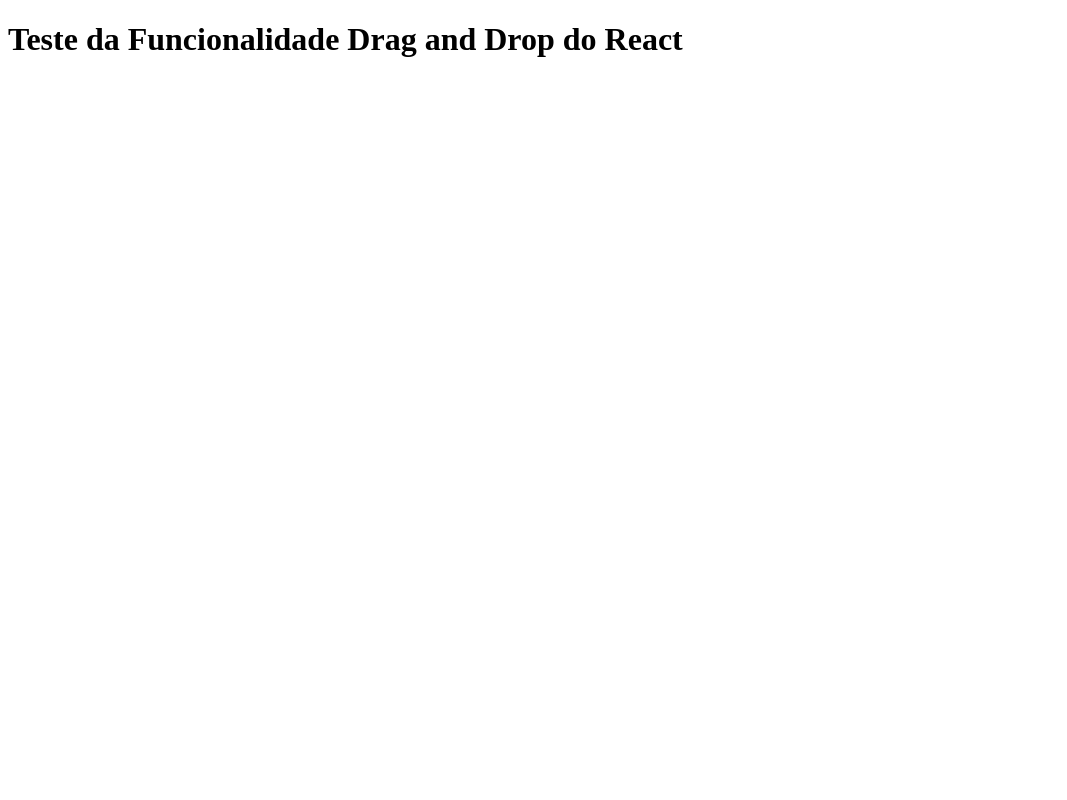
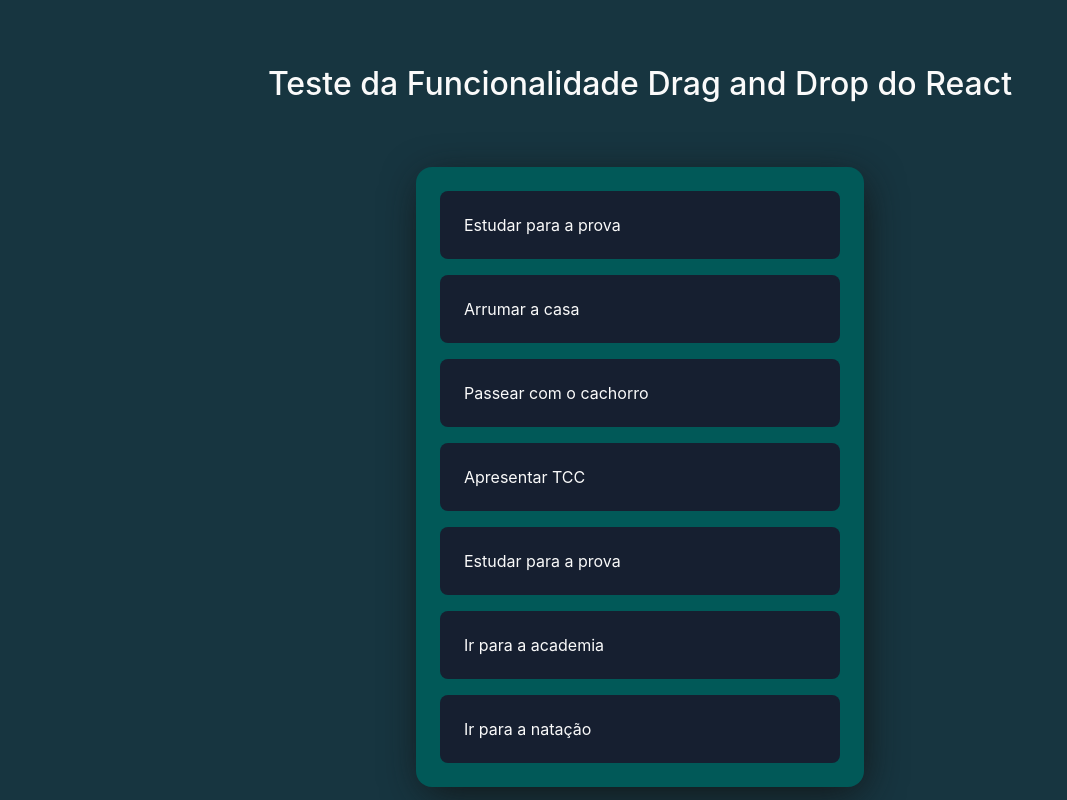
Before and after one commit to Anna-Luiza-Gusmao/drag-and-drop-example, a React (Vite) app: page / in a window 1280 px wide. Shown: the whole page, without its empty margins (0-1067 px from the left). Built offline with nearby package versions, Linux system fonts and the light colour scheme.

Commit message:
add: basic drag and drop

```diff
--- a/index.html
+++ b/index.html
@@ -1,13 +1,19 @@
 <!doctype html>
 <html lang="en">
+
 <head>
   <meta charset="UTF-8" />
   <link rel="icon" type="image/svg+xml" href="/icon.png" />
+  <link rel="preconnect" href="https://fonts.googleapis.com">
+  <link rel="preconnect" href="https://fonts.gstatic.com" crossorigin>
+  <link href="https://fonts.googleapis.com/css2?family=Roboto:wght@400;500;700&display=swap" rel="stylesheet">
   <meta name="viewport" content="width=device-width, initial-scale=1.0" />
   <title>Drag and Drop</title>
 </head>
+
 <body>
   <div id="root"></div>
   <script type="module" src="/src/main.tsx"></script>
 </body>
+
 </html>
--- a/package.json
+++ b/package.json
@@ -10,10 +10,13 @@
     "preview": "vite preview"
   },
   "dependencies": {
+    "@types/styled-components": "^5.1.34",
+    "immutability-helper": "^3.1.1",
     "react": "^18.2.0",
     "react-dnd": "^16.0.1",
     "react-dnd-html5-backend": "^16.0.1",
-    "react-dom": "^18.2.0"
+    "react-dom": "^18.2.0",
+    "styled-components": "^6.1.8"
   },
   "devDependencies": {
     "@types/react": "^18.2.43",
--- a/src/App.tsx
+++ b/src/App.tsx
@@ -1,5 +1,22 @@
+import { ThemeProvider } from "styled-components"
+import { defaultTheme } from "./styles/theme/default"
+import { GlobalStyle } from "./styles/globalStyles"
+import { Container } from "./styles"
+import { DndProvider } from "react-dnd"
+import { HTML5Backend } from "react-dnd-html5-backend"
+import { Example } from "./components/Example"
+
 export function App() {
   return (
-    <h1>Teste da Funcionalidade Drag and Drop do React</h1>
+    <ThemeProvider theme={defaultTheme}>
+      <Container>
+        <h1>Teste da Funcionalidade Drag and Drop do React</h1>
+        <DndProvider backend={HTML5Backend}>
+					<Example />
+				</DndProvider>
+      </Container>
+
+      <GlobalStyle />
+    </ThemeProvider>
   )
 }
--- /dev/null
+++ b/src/components/Example/Card/index.tsx
@@ -0,0 +1,104 @@
+import type { Identifier, XYCoord } from 'dnd-core'
+import type { FC } from 'react'
+import { useRef } from 'react'
+import { useDrag, useDrop } from 'react-dnd'
+import { CardContainer } from './styles'
+
+const ItemTypes = {
+    CARD: 'card',
+}
+
+export interface CardProps {
+    id: number
+    text: string
+    index: number
+    moveCard: (dragIndex: number, hoverIndex: number) => void
+}
+
+interface DragItem {
+    index: number
+    id: string
+    type: string
+}
+
+export const Card: FC<CardProps> = ({ id, text, index, moveCard }) => {
+    const ref = useRef<HTMLDivElement>(null)
+    const [{ handlerId }, drop] = useDrop<
+        DragItem,
+        void,
+        { handlerId: Identifier | null }
+    >({
+        accept: ItemTypes.CARD,
+        collect(monitor) {
+            return {
+                handlerId: monitor.getHandlerId(),
+            }
+        },
+        hover(item: DragItem, monitor) {
+            if (!ref.current) {
+                return
+            }
+            const dragIndex = item.index
+            const hoverIndex = index
+
+            // Don't replace items with themselves
+            if (dragIndex === hoverIndex) {
+                return
+            }
+
+            // Determine rectangle on screen
+            const hoverBoundingRect = ref.current?.getBoundingClientRect()
+
+            // Get vertical middle
+            const hoverMiddleY =
+                (hoverBoundingRect.bottom - hoverBoundingRect.top) / 2
+
+            // Determine mouse position
+            const clientOffset = monitor.getClientOffset()
+
+            // Get pixels to the top
+            const hoverClientY = (clientOffset as XYCoord).y - hoverBoundingRect.top
+
+            // Only perform the move when the mouse has crossed half of the items height
+            // When dragging downwards, only move when the cursor is below 50%
+            // When dragging upwards, only move when the cursor is above 50%
+
+            // Dragging downwards
+            if (dragIndex < hoverIndex && hoverClientY < hoverMiddleY) {
+                return
+            }
+
+            // Dragging upwards
+            if (dragIndex > hoverIndex && hoverClientY > hoverMiddleY) {
+                return
+            }
+
+            // Time to actually perform the action
+            moveCard(dragIndex, hoverIndex)
+
+            // Note: we're mutating the monitor item here!
+            // Generally it's better to avoid mutations,
+            // but it's good here for the sake of performance
+            // to avoid expensive index searches.
+            item.index = hoverIndex
+        },
+    })
+
+    const [{ isDragging }, drag] = useDrag({
+        type: ItemTypes.CARD,
+        item: () => {
+            return { id, index }
+        },
+        collect: (monitor: any) => ({
+            isDragging: monitor.isDragging(),
+        }),
+    })
+
+    drag(drop(ref))
+
+    return (
+        <CardContainer ref={ref} data-handler-id={handlerId} $isDragging={isDragging}>
+            {text}
+        </CardContainer>
+    )
+}
--- /dev/null
+++ b/src/components/Example/Card/styles.ts
@@ -0,0 +1,10 @@
+import styled from "styled-components"
+
+export const CardContainer = styled.div<{ $isDragging: boolean }>`
+    cursor: move;
+
+    padding: 1.5rem;
+    border-radius: 8px;
+    background-color: ${props => props.theme.colors["blue-600"]};
+    opacity: ${props => props.$isDragging ? 0 : 1};
+`
--- /dev/null
+++ b/src/components/Example/cardsList.json
@@ -0,0 +1,11 @@
+{
+    "cardsList": [
+        { "id": 1, "text": "Estudar para a prova" },
+        { "id": 2, "text": "Arrumar a casa" },
+        { "id": 3, "text": "Passear com o cachorro" },
+        { "id": 4, "text": "Apresentar TCC" },
+        { "id": 5, "text": "Estudar para a prova" },
+        { "id": 6, "text": "Ir para a academia" },
+        { "id": 7, "text": "Ir para a natação" }
+    ]
+}
--- /dev/null
+++ b/src/components/Example/index.tsx
@@ -0,0 +1,52 @@
+import update from 'immutability-helper'
+import { useCallback, useState } from 'react'
+import { Card } from './Card'
+import { DragAndDropContainer } from './styles'
+import CardsList from "./cardsList.json"
+
+export interface Item {
+  id: number
+  text: string
+}
+
+export interface ContainerState {
+  cards: Item[]
+}
+
+export function Example() {
+  {
+    const [cards, setCards] = useState(CardsList.cardsList)
+
+    const moveCard = useCallback((dragIndex: number, hoverIndex: number) => {
+      setCards((prevCards: Item[]) =>
+        update(prevCards, {
+          $splice: [
+            [dragIndex, 1],
+            [hoverIndex, 0, prevCards[dragIndex] as Item],
+          ],
+        }),
+      )
+    }, [])
+
+    const renderCard = useCallback(
+      (card: { id: number; text: string }, index: number) => {
+        return (
+          <Card
+            key={card.id}
+            index={index}
+            id={card.id}
+            text={card.text}
+            moveCard={moveCard}
+          />
+        )
+      },
+      [],
+    )
+
+    return (
+      <DragAndDropContainer>
+        {cards.map((card, i) => renderCard(card, i))}
+      </DragAndDropContainer>
+    )
+  }
+}
--- /dev/null
+++ b/src/components/Example/styles.ts
@@ -0,0 +1,17 @@
+import styled from "styled-components"
+
+export const DragAndDropContainer = styled.section`
+    display: flex;
+    flex-direction: column;
+    gap: 1rem;
+    flex: 1;
+    min-width: 28rem;
+
+    padding: 1.5rem;
+    border-radius: 16px;
+    background-color: ${props => props.theme.colors["green-500"]};
+
+    -webkit-box-shadow: 3px 9px 42px -6px ${props => props.theme.colors["black-700"]};
+    -moz-box-shadow: 3px 9px 42px -6px ${props => props.theme.colors["black-700"]};
+    box-shadow: 3px 9px 42px -6px ${props => props.theme.colors["black-700"]};
+`
--- /dev/null
+++ b/src/styles.ts
@@ -0,0 +1,16 @@
+import styled from "styled-components"
+
+export const Container = styled.div`
+    width: 100%;
+    height: 100vh;
+    display: flex;
+    flex-direction: column;
+    align-items: center;
+    gap: 4rem;
+
+    padding: 4rem;
+
+    h1 {
+        font-weight: 500;
+    }
+`
--- /dev/null
+++ b/src/styles/globalStyles.tsx
@@ -0,0 +1,30 @@
+import { createGlobalStyle } from "styled-components"
+
+export const GlobalStyle = createGlobalStyle`
+    * {
+        margin: 0;
+        padding: 0;
+        box-sizing: border-box;
+    }
+
+    body {
+        width: 100vw;
+        height: 100vh;
+
+        background-color: ${props => props.theme.colors["green-700"]};
+        text-rendering: optimizeLegibility;
+        -webkit-font-smoothing: antialiased;
+        -moz-osx-font-smoothing: grayscale;
+    }
+
+    body, input, textarea, button, a, select, option {
+        font-family: Inter, sans-serif;
+        font-weight: 400;
+        font-size: 1rem;
+        color: ${props => props.theme.colors.white};
+    }
+
+    :focus {
+        outline: 4px auto -webkit-focus-ring-color;
+    }
+`
--- /dev/null
+++ b/src/styles/theme/default.ts
@@ -0,0 +1,15 @@
+export const defaultTheme = {
+    name: 'default',
+    colors: {
+        'white': '#FAFAFA',
+
+        'green-700': '#173540',
+        'green-600': '#023535',
+        'green-500': '#015958',
+        'green-400': '#008F8C',
+
+        'blue-600': '#161F30',
+
+        'black-700': '#121212'
+    },
+}
```
Also changed, not shown: src/styles/@types/styled.d.ts (added, +8 -0 lines), 1 other file (tests, documents, lock files or other folders). Lines whose indentation alone changed are shown as unchanged.
